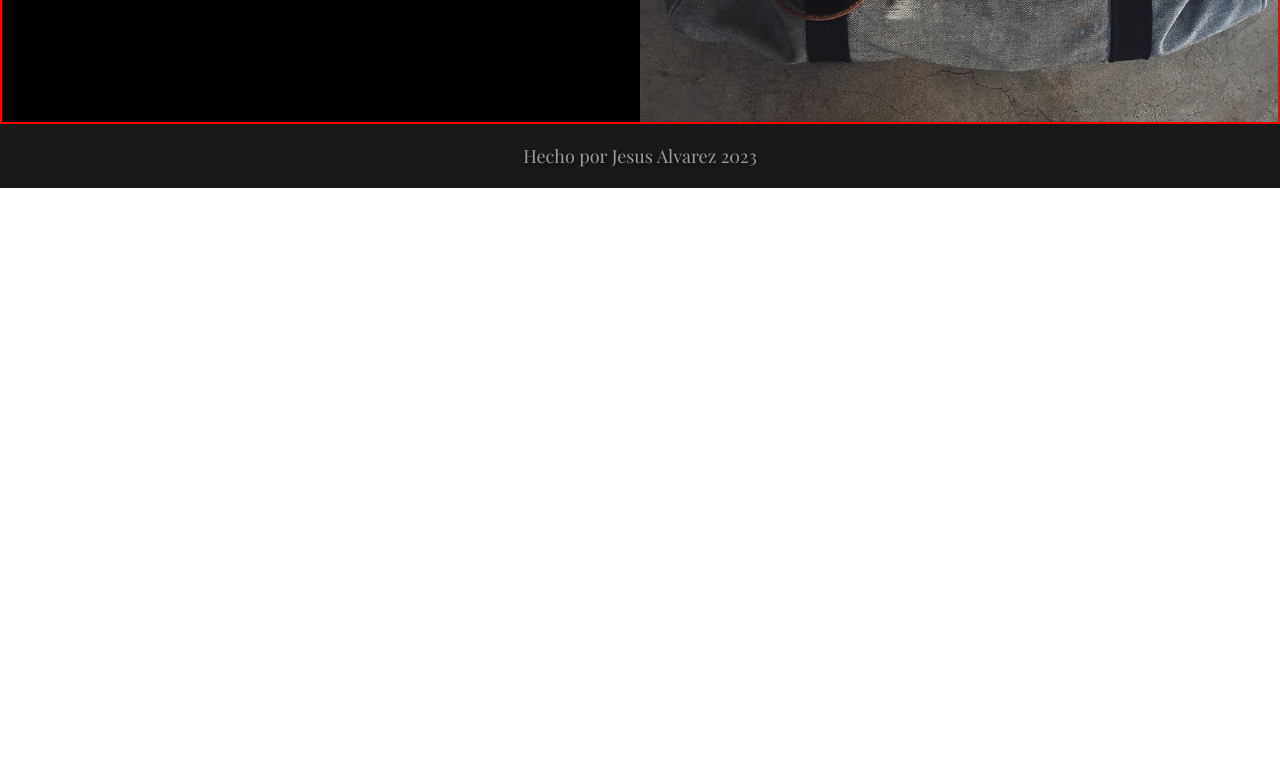
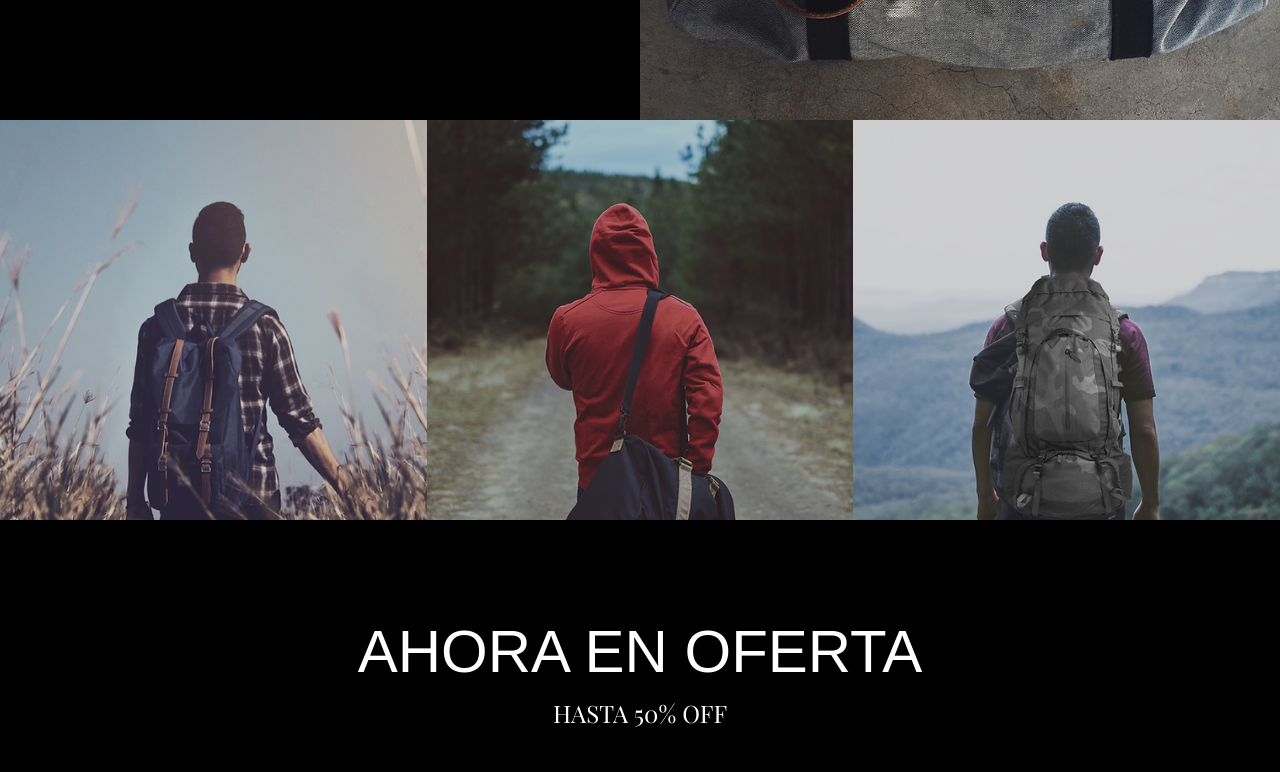
Before and after one commit to alvarezjp/nortePolo, a React (Vite) app: page / in a window 1280 px wide. Shown: the part 1240-2012 px from the top of the page. Before the commit the page ends 1428 px from the top, so only its background shows below. Built offline with nearby package versions, Linux system fonts and the light colour scheme; a web font is replaced by a local one.

Commit message:
modificando el menu img

```diff
--- a/src/Components/ImgMenu/index.jsx
+++ b/src/Components/ImgMenu/index.jsx
@@ -8,23 +8,22 @@ const ImgText = (props) => {
     actualizarMostrar(!mostrarTexto);
   };
   return (
-    <StyleBox>
-      <div
-        onMouseEnter={setEstados}
-        onMouseLeave={setEstados}
-        style={{ position: "relative" }}>
+    <StyleBox
+        // onMouseEnter={setEstados}
+        // onMouseLeave={setEstados}
+        // style={{ position: "relative" }}
+        >
         <MenuImg
           $backgroundImage={props.$backgroundImage}
           $actiFilter={mostrarTexto}
         />
-        <CSSTransition
+        {/* <CSSTransition
           in={mostrarTexto}
           timeout={{ enter: 150, exit: 200 }}
           classNames="fade"
           unmountOnExit>
           <StyledText>{props.content}</StyledText>
-        </CSSTransition>
-      </div>
+        </CSSTransition> */}
     </StyleBox>
   );
 };
@@ -43,6 +42,7 @@ const ImgMenu = () => {
       <ImgText
         $backgroundImage="/pagPrincipal/img-5.png"
         content="BOLSOS DE VIAJE "
+        className="tercero"
       />
     </StyledImgMenu>
   );
--- a/src/Components/ImgMenu/style.js
+++ b/src/Components/ImgMenu/style.js
@@ -1,8 +1,14 @@
 import styled from "styled-components";
+import { tabletL } from "../UI/variables";
 
 export const StyledImgMenu = styled.section`
   display: flex;
   box-sizing: border-box;
+  @media screen and (max-width: ${tabletL}) {
+    display: grid;
+    grid-template-columns: 1fr 1fr;
+    grid-template-rows: 1fr 1fr;
+  }
 `;
 
 export const StyledText = styled.p`
@@ -30,6 +36,10 @@ export const StyledText = styled.p`
     opacity: 0;
     transition: opacity 0.3s ease-in, transform 0.3s ease-in;
   }
+  @media screen and (tabletL) {
+    display: none;
+  }
+
 `;
 
 export const StyleBox = styled.div`
@@ -37,6 +47,25 @@ export const StyleBox = styled.div`
   position: relative;
   overflow: hidden;
   /* Estilos de entrada */
+  @media screen and (max-width: ${tabletL}) {
+    &:nth-child(1){
+     grid-column: 1;
+     grid-row:1 ;
+    }
+    &:nth-child(2){
+      grid-column: 1;
+     grid-row:2;
+    }
+    &:nth-child(3){
+      grid-column: 2;
+     grid-row:1 / span 2;
+     border: 4px solid blue;
+
+    }
+    .tercero{
+      border: 9px solid red;
+    }
+  }
 `;
 
 export const MenuImg = styled.article`
@@ -51,4 +80,10 @@ export const MenuImg = styled.article`
   box-sizing: border-box;
   filter: ${(props) => (props.$actiFilter ? "brightness(40%)" : "none")};
   transition: filter 0.5s ease-out;
-`;
+
+  @media screen and (max-width: ${tabletL}) {
+    width:auto;
+
+  }
+
+`
--- a/src/Components/Initial/Index.jsx
+++ b/src/Components/Initial/Index.jsx
@@ -13,11 +13,11 @@ const Initial = () => {
     <>
       <ImgIngress />
       <NewComers />
-      {/* <ImgMenu />
+      <ImgMenu />
       <Oferta />
       <About />
       <Contact />
-      <JoinUp /> */}
+      <JoinUp />
     </>
   );
 };
--- a/src/Components/NewComers/index.jsx
+++ b/src/Components/NewComers/index.jsx
@@ -6,7 +6,7 @@ import { tabletS } from "../UI/variables";
 const StyledNewComers = styled.section`
   display: flex;
   box-sizing: border-box;
-  border: 2px solid red;
+  /* border: 2px solid red; */
   @media screen and (max-width: ${tabletS}) {
     flex-direction: column;
   }
```
